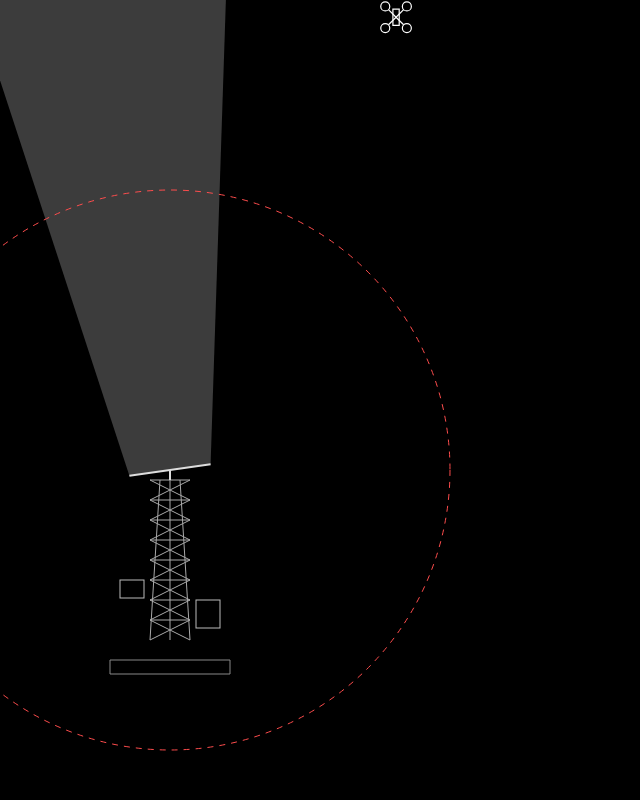
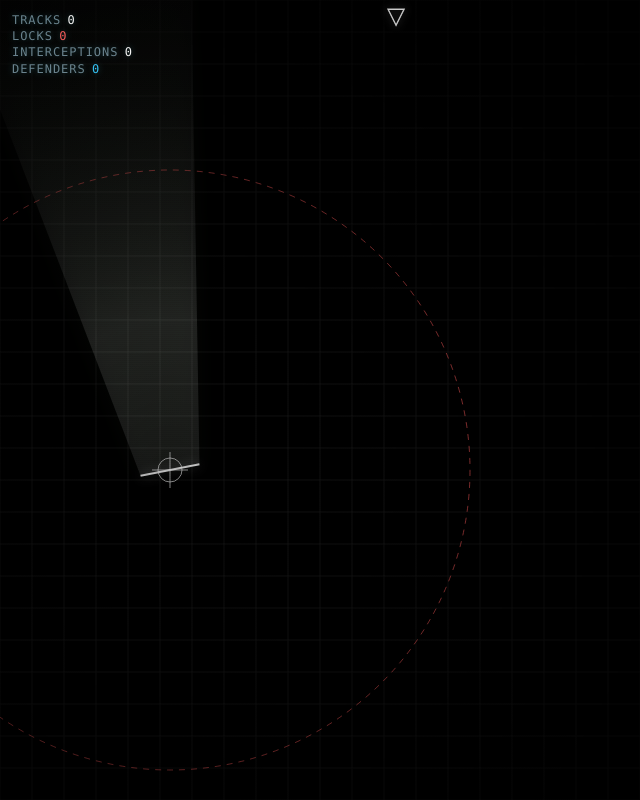
Before and after one commit to dnpjr/drones, a plain HTML site: page index.html in a window 1280 px wide. Shown: the whole page, without its empty margins (0-640 px from the left). Drawn offline with Linux system fonts and the light colour scheme; animation ran at ten frames a second.

Commit message:
Update index.html

```diff
--- a/index.html
+++ b/index.html
@@ -2,34 +2,86 @@
 <html lang="en">
 <head>
   <meta charset="utf-8" />
-  <meta name="viewport" content="width=device-width, initial-scale=1" />
-  <title>Drone Swarm Radar — Single-file Html App (v20)</title>
+  <meta name="viewport" content="width=device-width, initial-scale=1, viewport-fit=cover" />
+  <title>Drone Swarm Radar — Ops Console</title>
   <style>
-    :root{ --bg:#000; --ink:#fff; --locked:#ff4d4d; --defender:#4ea3ff; }
+    :root{
+      /* Palette */
+      --bg:#070b12;              /* night-ops background */
+      --ink:#ffffff;             /* primary ink */
+      --hud:#9de1ff;             /* HUD accents */
+      --locked:#ff5b5b;          /* hostile/lock */
+      --defender:#31c9ff;        /* friendly */
+      --accent:#00ffd5;          /* highlights */
+      --dim:#6c8793;             /* subdued text */
+      --grid:#343434;            /* cartesian grid */
+
+      /* Beam tuning */
+      --beam-core: rgba(255, 255, 255, 0.1);
+      --beam-fill: rgba(255, 255, 255, 0.15);
+    }
+
     html,body{height:100%}
-    body{margin:0;background:var(--bg);color:var(--ink);font:14px/1.4 system-ui,-apple-system,Segoe UI,Roboto,Inter,Arial;overflow:hidden}
-    canvas{display:block;width:100%;height:100%;background:var(--bg)}
-    .note{position:fixed;left:10px;top:10px;color:#bbb;font-size:12px;opacity:.85}
+    body{
+      margin:0; background:var(--bg); color:var(--ink);
+      font:14px/1.35 ui-monospace, SFMono-Regular, Menlo, Monaco, Consolas, "Liberation Mono", "Courier New", monospace;
+      overflow:hidden;
+    }
+    canvas{
+      display:block; width:100vw; height:100vh; background:var(--bg);
+      touch-action:none;
+    }
+    /* HUD (top-left only) */
+    .hud{
+      position:fixed; z-index:2; color:var(--hud); letter-spacing:.08em; text-transform:uppercase;
+      font-size:12px; opacity:.95; user-select:none; pointer-events:none;
+      mix-blend-mode:screen;
+      text-shadow: 0 0 6px rgba(97,239,255,.25);
+    }
+    .hud .k{ color:var(--dim); margin-right:.4rem }
+    .hud .v{ color:var(--ink) }
+    .hud-tl{ left:12px; top:12px }
   </style>
 </head>
 <body>
   <canvas id="c"></canvas>
+  <div class="hud hud-tl" id="hudTL"></div>
 
   <script>
   'use strict';
-  // ===== Canvas & safe defaults =====
+
+  // ===== Canvas & DPI-safe setup =====
   const canvas = document.getElementById('c');
-  const ctx = canvas.getContext('2d');
-  let W = window.innerWidth  || 1280;
-  let H = window.innerHeight || 720;
+  const ctx = canvas.getContext('2d', { alpha:false, desynchronized:true, antialias:true });
+  let W = 1280, H = 720, dpr = Math.max(1, window.devicePixelRatio || 1);
+
+  function setSize(){
+    W = Math.max(320, Math.floor(window.innerWidth));
+    H = Math.max(320, Math.floor(window.innerHeight));
+    dpr = Math.max(1, window.devicePixelRatio || 1);
+
+    canvas.style.width = W + 'px';
+    canvas.style.height = H + 'px';
+    canvas.width = Math.round(W * dpr);
+    canvas.height = Math.round(H * dpr);
+    ctx.setTransform(dpr, 0, 0, dpr, 0, 0);
+    tower.y = H - 160;
+  }
+  window.addEventListener('resize', setSize, { passive:true });
 
   // ===== Tower & radar =====
-  const tower = { x: 170, y: H-160, r: 280, h: 160, sweep: 0, sweepSpeed: 1.2, span: Math.PI/18 };
+  const tower = { x: 170, y: H-160, r: 300, h: 160, sweep: 0, sweepSpeed: 1.18, span: Math.PI/18 };
+  const SHOW_TRACK_LINES = false;  // set true later if you want them back
 
   // Entities
   const enemies = [];
   const defenders = [];
   const pops = [];
+  const DEFENDER_SPAWN_Y_OFFSET = -50; // negative lifts spawns up;
+
+  // Stats / HUD
+  let KILLS = 0, lastFpsT = 0, fps = 0, fpsAccum = 0, fpsSamples = 0;
+  const hudTL = document.getElementById('hudTL');
 
   // ===== Helpers =====
   const rand=(a=0,b=1)=>a+Math.random()*(b-a);
@@ -37,18 +89,23 @@
   const seek=(ax,ay,bx,by)=>{const dx=bx-ax,dy=by-ay;const d=Math.hypot(dx,dy)||1;return {x:dx/d,y:dy/d,d}};
   function radarHead(){ return { x: tower.x, y: tower.y - tower.h - 10 }; }
   function getBeamDir(){ return tower.sweep + Math.PI/2; } // beam ⟂ to rod
-  function resize(){ W=canvas.width=window.innerWidth; H=canvas.height=window.innerHeight; tower.y=H-160; }
-  window.addEventListener('resize', resize);
+  function getVar(name){ return getComputedStyle(document.documentElement).getPropertyValue(name).trim(); }
 
   // ===== Spawning =====
   function spawnEnemy(){
-    const x = rand(0,W); const y = -30 - rand(0, H*0.25);
+    const x = rand(0,W), y = -30 - rand(0, H*0.25);
     const base = 22 + rand(0,12);
     return { x,y, vx:0, vy:0, speed: base, maxSpeed: base*1.15, jitter: rand(0,1000), detected:false, locked:false, assigned:false, dead:false };
   }
   const PAD_OFFSETS = [ {dx:-60,dy:38},{dx:-30,dy:38},{dx:0,dy:38},{dx:30,dy:38},{dx:60,dy:38}, {dx:-45,dy:64},{dx:-15,dy:64},{dx:15,dy:64},{dx:45,dy:64} ];
   let padIndex=0;
-  function defenderSpawnPoint(){ const o=PAD_OFFSETS[padIndex++ % PAD_OFFSETS.length]; return { x:tower.x+o.dx+rand(-6,6), y:tower.y+o.dy+rand(-4,4) }; }
+  function defenderSpawnPoint(){
+  const o = PAD_OFFSETS[padIndex++ % PAD_OFFSETS.length];
+  return {
+    x: tower.x + o.dx + rand(-6, 6),
+    y: tower.y + o.dy + DEFENDER_SPAWN_Y_OFFSET + rand(-4, 4)
+  };
+}
   function spawnDefender(target){ const p=defenderSpawnPoint(); defenders.push({ x:p.x, y:p.y, speed: 190, boost:1, target, dead:false }); }
 
   // ===== Simulation params =====
@@ -57,12 +114,12 @@
   const FORCE_INTERCEPT_DIST = () => Math.max(34, tower.r*0.35);
   const INSTANT_POP_DIST    = () => Math.max(14, tower.r*0.12);
 
-  // ===== Sim loop state =====
+  // ===== Sim loop =====
   let paused=false, last=0;
 
   function step(dt){
     tower.sweep = (tower.sweep + tower.sweepSpeed*dt) % (Math.PI*2);
-    if(enemies.length < 22 && Math.random() < 0.026) enemies.push(spawnEnemy());
+    if(enemies.length < 24 && Math.random() < 0.026) enemies.push(spawnEnemy());
 
     const head = radarHead();
     const beamDir = getBeamDir();
@@ -75,7 +132,11 @@
       let vx = Math.cos(Math.atan2(to.y,to.x)+wanderAng)*0.5;
       let vy = Math.sin(Math.atan2(to.y,to.x)+wanderAng)*0.5;
 
-      for(const o of enemies){ if(o===e||o.dead) continue; const dx=e.x-o.x, dy=e.y-o.y; const d=Math.hypot(dx,dy); if(d>0 && d<SEP_EN){ vx += (dx/d)*(SEP_EN-d)*0.02; vy += (dy/d)*(SEP_EN-d)*0.02; } }
+      for(const o of enemies){
+        if(o===e||o.dead) continue;
+        const dx=e.x-o.x, dy=e.y-o.y; const d=Math.hypot(dx,dy);
+        if(d>0 && d<SEP_EN){ const push=(SEP_EN-d)*0.02; vx += (dx/d)*push; vy += (dy/d)*push; }
+      }
 
       const mag=Math.hypot(vx,vy)||1; vx/=mag; vy/=mag;
       const sp = clamp(e.speed, 10, e.maxSpeed);
@@ -91,10 +152,12 @@
       if(!e.locked && e.detected && distHead <= tower.r){ e.locked = true; }
 
       if(e.locked && distHead < FORCE_INTERCEPT_DIST()){
-        let best=null, bd=1e9; for(const d of defenders){ if(d.dead) continue; const dx=d.x-e.x, dy=d.y-e.y; const dd=dx*dx+dy*dy; if(dd<bd){bd=dd; best=d;} }
+        let best=null, bd=1e9;
+        for(const d of defenders){ if(d.dead) continue; const dx=d.x-e.x, dy=d.y-e.y; const dd=dx*dx+dy*dy; if(dd<bd){bd=dd; best=d;} }
         if(!best){ spawnDefender(e); best = defenders[defenders.length-1]; }
         best.target=e; best.boost = Math.max(best.boost||1, 2.2);
-        const v = seek(best.x,best.y,e.x,e.y); if(v.d < INSTANT_POP_DIST()){ pops.push({x:e.x,y:e.y,a:1}); best.dead=true; e.dead=true; }
+        const v = seek(best.x,best.y,e.x,e.y);
+        if(v.d < INSTANT_POP_DIST()){ pops.push({x:e.x,y:e.y,a:1}); best.dead=true; e.dead=true; KILLS++; }
       }
 
       if(e.y > H + 140) e.dead = true;
@@ -103,7 +166,9 @@
     for(const d of defenders){
       if(d.dead || !d.target || d.target.dead){ d.dead=true; continue; }
       d.speed = d.target.speed; d.boost = Math.max(1, d.boost||1);
-      const v=seek(d.x,d.y,d.target.x,d.target.y); d.x += v.x*d.speed*d.boost*dt; d.y += v.y*d.speed*d.boost*dt; if(v.d<11){ pops.push({x:d.target.x,y:d.target.y,a:1}); d.dead=true; d.target.dead=true; }
+      const v=seek(d.x,d.y,d.target.x,d.target.y);
+      d.x += v.x*d.speed*d.boost*dt; d.y += v.y*d.speed*d.boost*dt;
+      if(v.d<11){ pops.push({x:d.target.x,y:d.target.y,a:1}); d.dead=true; if(!d.target.dead){ d.target.dead=true; KILLS++; } }
       d.boost = Math.max(1, d.boost - dt*0.8);
     }
 
@@ -111,8 +176,9 @@
     separatePairs(defenders, SEP_DEF);
     separateCross(enemies, defenders, SEP_CROSS);
 
-    for(const p of pops){ p.a -= dt*6; }
+    for(const p of pops){ p.a -= dt*5.5; }
 
+    // cleanup
     for(let i=enemies.length-1;i>=0;i--) if(enemies[i].dead) enemies.splice(i,1);
     for(let i=defenders.length-1;i>=0;i--) if(defenders[i].dead) defenders.splice(i,1);
     for(let i=pops.length-1;i>=0;i--) if(pops[i].a<=0) pops.splice(i,1);
@@ -125,66 +191,81 @@
       for(let j=i+1;j<list.length;j++){
         const b=list[j]; if(!b || b.dead) continue;
         const dx=b.x-a.x, dy=b.y-a.y; const d=Math.hypot(dx,dy);
-        if(d>0 && d<minDist){ const push=(minDist-d)/2; const nx=dx/d, ny=dy/d; a.x -= nx*push; a.y -= ny*push; b.x += nx*push; b.y += ny*push; }
+        if(d>0 && d<minDist){
+          const push=(minDist-d)/2; const nx=dx/d, ny=dy/d;
+          a.x -= nx*push; a.y -= ny*push; b.x += nx*push; b.y += ny*push;
+        }
       }
     }
   }
   function separateCross(A,B,minDist){
-    for(const a of A){ if(a.dead) continue; for(const b of B){ if(b.dead) continue; if(b.target===a) continue; const dx=b.x-a.x, dy=b.y-a.y; const d=Math.hypot(dx,dy); if(d>0 && d<minDist){ const push=(minDist-d)/2; const nx=dx/d, ny=dy/d; a.x -= nx*push; a.y -= ny*push; b.x += nx*push; b.y += ny*push; } }}
+    for(const a of A){
+      if(a.dead) continue;
+      for(const b of B){
+        if(b.dead) continue;
+        if(b.target===a) continue;
+        const dx=b.x-a.x, dy=b.y-a.y; const d=Math.hypot(dx,dy);
+        if(d>0 && d<minDist){
+          const push=(minDist-d)/2; const nx=dx/d, ny=dy/d;
+          a.x -= nx*push; a.y -= ny*push; b.x += nx*push; b.y += ny*push;
+        }
+      }
+    }
   }
 
   // ===== Drawing =====
-  function drawDroneProfile(x,y,color,size=9){
-    ctx.save(); ctx.translate(x,y); ctx.strokeStyle=color; ctx.lineWidth=1.2;
-    ctx.beginPath(); ctx.rect(-size*0.35, -size*0.9, size*0.7, size*1.8); ctx.stroke();
-    const arm = size*1.2, r=size*0.5; const pts=[[arm,arm],[arm,-arm],[-arm,arm],[-arm,-arm]];
-    for(const [ax,ay] of pts){ ctx.beginPath(); ctx.moveTo(0,0); ctx.lineTo(ax*0.7,ay*0.7); ctx.stroke(); ctx.beginPath(); ctx.arc(ax,ay,r,0,Math.PI*2); ctx.stroke(); }
+
+function drawGrid(){
+  const head = radarHead();              // center of fade
+
+  // 1) Draw the cartesian grid (uniform)
+  ctx.save();
+  ctx.lineWidth = 1;
+  ctx.strokeStyle = getVar('--grid');
+  ctx.globalAlpha = 0.6;                // base grid strength
+  const s = 32;
+
+  for (let x = 0; x <= W; x += s) {
+    ctx.beginPath(); ctx.moveTo(x, 0); ctx.lineTo(x, H); ctx.stroke();
+  }
+  for (let y = 0; y <= H; y += s) {
+    ctx.beginPath(); ctx.moveTo(0, y); ctx.lineTo(W, y); ctx.stroke();
+  }
+
+  // 2) Radial fade mask (only affects what we've drawn so far = the grid)
+  const innerRadius = Math.max(80, Math.min(W, H) * 0.16);   // fully visible near head
+  const outerRadius = Math.max(W, H) * 0.65;                 // fades to 0 by here
+
+  const g = ctx.createRadialGradient(head.x, head.y, innerRadius,
+                                     head.x, head.y, outerRadius);
+  g.addColorStop(0.00, 'rgba(255,255,255,1)');
+  g.addColorStop(0.55, 'rgba(255,255,255,0.35)');
+  g.addColorStop(1.00, 'rgba(255,255,255,0)');
+
+  ctx.globalCompositeOperation = 'destination-in';
+  ctx.fillStyle = g;
+  ctx.fillRect(0, 0, W, H);
   ctx.restore();
 }
 
-  function drawTower(){
-    const x=tower.x, y=tower.y, h=tower.h, w=60; const head=radarHead();
-    ctx.save();
-    ctx.strokeStyle='#888'; ctx.lineWidth=1; ctx.beginPath(); ctx.rect(x-w, y+20, w*2, 14); ctx.stroke();
 
-    ctx.lineWidth=1; ctx.strokeStyle='#aaa';
-    ctx.beginPath(); ctx.moveTo(x-w/3,y); ctx.lineTo(x-w/6, y-h);
-    ctx.moveTo(x+w/3,y); ctx.lineTo(x+w/6, y-h);
-    ctx.moveTo(x,y); ctx.lineTo(x, y-h);
-    ctx.stroke();
 
-    ctx.beginPath(); const levels=8; for(let i=0;i<levels;i++){ const y1=y - (i*(h/levels)); const y2=y - ((i+1)*(h/levels)); ctx.moveTo(x-w/3,y1); ctx.lineTo(x+w/3,y2); ctx.moveTo(x+w/3,y1); ctx.lineTo(x-w/3,y2); ctx.moveTo(x-w/3,y2); ctx.lineTo(x+w/3,y2);} ctx.stroke();
-
-    ctx.strokeStyle='#bbb'; ctx.strokeRect(x+w/3+6, y-40, 24, 28); ctx.strokeRect(x-w/3-30, y-60, 24, 18);
-
-    ctx.save(); ctx.lineWidth=2; ctx.strokeStyle='#ddd';
-    ctx.beginPath(); ctx.moveTo(head.x, y-h); ctx.lineTo(head.x, head.y); ctx.stroke();
-    ctx.translate(head.x, head.y); ctx.rotate(tower.sweep); ctx.beginPath(); ctx.moveTo(-82/2,0); ctx.lineTo(82/2,0); ctx.stroke(); ctx.restore();
-
-    ctx.restore();
-  }
-
-// ===== Beam: symmetric trapezoid (base = rod ends, sides diverge, circular top) =====
+  // ===== Beam (symmetric trapezoid with soft gradient) =====
   function drawBeamFullBar(){
     const head = radarHead();
-  const dir  = getBeamDir();      // forward (⊥ to rod)
-  const span = tower.span;        // half-angle the sides flare at
-  const R    = SWEEP_RANGE();     // radius of the outer arc
+    const dir  = getBeamDir();
+    const span = tower.span;
+    const R    = SWEEP_RANGE();
 
-  // Rod direction is perpendicular to the beam direction
-  const rodAngle = tower.sweep; // actual rotation of rod
+    const rodAngle = tower.sweep;
     const ux = Math.cos(rodAngle), uy = Math.sin(rodAngle);
-
-  // Rod endpoints A (left) and B (right) in world coords
-  const rodHalf = 41; // half rod length
+    const rodHalf = 30;
     const A = { x: head.x - ux*rodHalf, y: head.y - uy*rodHalf };
     const B = { x: head.x + ux*rodHalf, y: head.y + uy*rodHalf };
 
-  // Side directions (diverging)
-  const vL = { x: Math.cos(dir + span), y: Math.sin(dir + span) }; // from A
-  const vR = { x: Math.cos(dir - span), y: Math.sin(dir - span) }; // from B
+    const vL = { x: Math.cos(dir + span), y: Math.sin(dir + span) };
+    const vR = { x: Math.cos(dir - span), y: Math.sin(dir - span) };
 
-  // Ray→circle intersection
     function rayCircle(P, v){
       const rx = v.x, ry = v.y;
       const px = P.x - head.x, py = P.y - head.y;
@@ -196,78 +277,274 @@ function drawBeamFullBar(){
       return { x: P.x + rx*t, y: P.y + ry*t };
     }
 
-  // Outer arc endpoints
     const D = rayCircle(A, vL); // top-left
     const C = rayCircle(B, vR); // top-right
 
-  // Arc angles
     let aL = Math.atan2(D.y - head.y, D.x - head.x);
     let aR = Math.atan2(C.y - head.y, C.x - head.x);
-
     const TWO_PI = Math.PI * 2;
     let delta = (aL - aR) % TWO_PI; if (delta < 0) delta += TWO_PI;
     const anticlockwise = delta > Math.PI;
 
-  // Draw shape
+    // Gradient fill (radial from head)
+    const g = ctx.createRadialGradient(head.x, head.y, 0, head.x, head.y, R);
+    g.addColorStop(0.00, getVar('--beam-core'));
+    g.addColorStop(0.25, getVar('--beam-fill'));
+    g.addColorStop(1.00, 'rgba(0,0,0,0)');
+
     ctx.save();
-  ctx.globalCompositeOperation = 'source-over';
-  ctx.fillStyle = 'rgba(200,200,200,0.30)';
+    ctx.globalCompositeOperation = 'lighter';
+    ctx.shadowBlur = 18;
+    ctx.shadowColor = 'rgba(160, 255, 120, .22)';     // NVG green
+    ctx.fillStyle = g;
 
     ctx.beginPath();
-  ctx.moveTo(A.x, A.y);           // base left
-  ctx.lineTo(B.x, B.y);           // base right
-  ctx.lineTo(C.x, C.y);           // right side
-  ctx.arc(head.x, head.y, R, aR, aL, anticlockwise); // arc top
-  ctx.lineTo(A.x, A.y);           // left side
+    ctx.moveTo(A.x, A.y);
+    ctx.lineTo(B.x, B.y);
+    ctx.lineTo(C.x, C.y);
+    ctx.arc(head.x, head.y, R, aR, aL, anticlockwise);
+    ctx.lineTo(A.x, A.y);
     ctx.closePath();
     ctx.fill();
+    ctx.restore();
+  }
 
+  // ===== Tower & visuals =====
+  function drawTower(){
+    const x=tower.x, y=tower.y, h=tower.h; const head=radarHead();
+    ctx.save();
+
+    // Head rod
+    ctx.save();
+    ctx.lineWidth=2; ctx.strokeStyle='rgba(255,255,255,.95)'; ctx.shadowBlur=12; ctx.shadowColor='rgba(255,255,255,.35)';
+
+    ctx.translate(head.x, head.y);
+    ctx.rotate(tower.sweep);
+    ctx.beginPath(); ctx.moveTo(-30,0); ctx.lineTo(30,0); ctx.stroke();
+    ctx.restore();
+
+    // Head crosshair
+    ctx.strokeStyle='rgba(255,255,255,.65)'; ctx.lineWidth=1;
+    ctx.beginPath(); ctx.arc(head.x, head.y, 12, 0, Math.PI*2); ctx.stroke();
+    ctx.beginPath(); ctx.moveTo(head.x-18, head.y); ctx.lineTo(head.x+18, head.y);
+    ctx.moveTo(head.x, head.y-18); ctx.lineTo(head.x, head.y+18); ctx.stroke();
+
+    ctx.restore();
+  }
+
+  function drawRangeRing(){
+    const head = radarHead();
+    ctx.save();
+    ctx.setLineDash([6,6]);
+    ctx.strokeStyle=getVar('--locked'); ctx.lineWidth=0.5;
+    ctx.beginPath(); ctx.arc(head.x,head.y,tower.r,0,Math.PI*2); ctx.stroke();
+    ctx.setLineDash([]);
+    ctx.restore();
+  }
+
+  // ===== Symbols =====
+  function drawEnemyTriangle(x,y,color){
+    ctx.save();
+    ctx.translate(x,y);
+    ctx.strokeStyle=color;
+    ctx.lineWidth=1.4;
+    ctx.shadowBlur = 8;
+    ctx.shadowColor = color + '55';
+
+    // enemy: downward triangle
+    const s=8;
+    ctx.beginPath();
+    ctx.moveTo(0, s);
+    ctx.lineTo(-s, -s);
+    ctx.lineTo(s, -s);
+    ctx.closePath();
+    ctx.stroke();
+
+    ctx.restore();
+  }
+
+  function drawFriendlyChevron(x,y,color){
+    ctx.save();
+    ctx.translate(x,y);
+    ctx.strokeStyle=color;
+    ctx.lineWidth=1.4;
+    ctx.shadowBlur = 8;
+    ctx.shadowColor = color + '55';
+
+    const s=9;
+    ctx.beginPath();
+    ctx.moveTo(-s, -s*0.4);
+    ctx.lineTo(0, s*0.8);
+    ctx.lineTo(s, -s*0.4);
+    ctx.stroke();
+
+    ctx.restore();
+  }
+
+  // NEW: lock bracket drawn only when detected; white outside ring, red inside
+  function drawLockBracket(x,y,color){
+    ctx.save();
+    ctx.translate(x,y);
+    ctx.shadowBlur = 0;
+    ctx.strokeStyle = color;
+    ctx.lineWidth = 1;
+
+    ctx.beginPath();
+    // TL
+    ctx.moveTo(-10,-12); ctx.lineTo(-16,-12); ctx.lineTo(-16,-6);
+    // TR
+    ctx.moveTo(10,-12);  ctx.lineTo(16,-12);  ctx.lineTo(16,-6);
+    // BL
+    ctx.moveTo(-10,12);  ctx.lineTo(-16,12);  ctx.lineTo(-16,6);
+    // BR
+    ctx.moveTo(10,12);   ctx.lineTo(16,12);   ctx.lineTo(16,6);
+    ctx.stroke();
+
+    ctx.restore();
+  }
+
+  function drawDrones(){
+  const head = radarHead();
+
+  // Links from head to detected targets (white outside ring, red inside)
+  if (SHOW_TRACK_LINES) {
+    for (const e of enemies) {
+      if (e.dead || !e.detected) continue;
+      const distHead = Math.hypot(e.x - head.x, e.y - head.y);
+      const col = (distHead <= tower.r) ? getVar('--locked') : '#ffffff';
+      ctx.strokeStyle = col; ctx.lineWidth = 0.8; ctx.globalAlpha = 0.9;
+      ctx.beginPath(); ctx.moveTo(head.x, head.y); ctx.lineTo(e.x, e.y); ctx.stroke();
+    }
+    ctx.globalAlpha = 1;
+  }
+
+
+    // Enemy / Defender symbols
+    for(const e of enemies){
+      if(e.dead) continue;
+      // Enemy triangle color can still reflect "locked" state (red once inside ring)
+      const triColor = e.locked ? getVar('--locked') : '#ffffff';
+      drawEnemyTriangle(e.x, e.y, triColor);
+
+      // Lock brackets ONLY when detected; white outside ring, red inside ring
+      if(e.detected){
+        const distHead=Math.hypot(e.x-head.x, e.y-head.y);
+        const bracketColor = (distHead<=tower.r) ? getVar('--locked') : '#ffffff';
+        drawLockBracket(e.x, e.y, bracketColor);
+      }
+    }
+    for(const d of defenders){
+      if(d.dead) continue;
+      drawFriendlyChevron(d.x, d.y, getVar('--defender'));
+    }
+  }
+
+  function drawPops(){
+    for(const p of pops){
+      ctx.save();
+      ctx.globalAlpha = Math.max(0, p.a);
+      ctx.fillStyle = '#ffffff';
+      ctx.shadowBlur = 18;
+      ctx.shadowColor = 'rgba(255,255,255,.8)';
+      ctx.beginPath(); ctx.arc(p.x,p.y,5,0,Math.PI*2); ctx.fill();
+      ctx.restore();
+    }
+  }
+
+  function drawScanlines(){
+    ctx.save();
+    ctx.globalAlpha = 0.06;
+    for(let y=0; y<H; y+=2){
+      ctx.fillStyle = '#000';
+      ctx.fillRect(0,y,W,1);
+    }
+    ctx.restore();
+  }
+
+  function drawVignette(){
+    const g = ctx.createRadialGradient(W*0.5, H*0.5, Math.min(W,H)*0.2, W*0.5, H*0.5, Math.max(W,H)*0.7);
+    g.addColorStop(0, 'rgba(0,0,0,0)');
+    g.addColorStop(1, 'rgba(0,0,0,0.5)');
+    ctx.save();
+    ctx.fillStyle = g;
+    ctx.fillRect(0,0,W,H);
     ctx.restore();
   }
 
   function draw(){
     ctx.clearRect(0,0,W,H);
 
-    const head = radarHead();
 
-    // Beam first
+
+    // Background layers
+    drawGrid();
     drawBeamFullBar();
 
-    // Inner dashed radius — RED and centered at HEAD
-    ctx.setLineDash([6,6]); ctx.strokeStyle=getVar('--locked'); ctx.lineWidth=1; ctx.beginPath(); ctx.arc(head.x,head.y,tower.r,0,Math.PI*2); ctx.stroke(); ctx.setLineDash([]);
+    // Tactical layers
+    drawRangeRing();
+    drawDrones();
+    drawPops();
 
-    // Tracking links from head
-    for(const e of enemies){ if(e.dead || !e.detected) continue; const distHead=Math.hypot(e.x-head.x, e.y-head.y); const col = (e.locked || distHead<=tower.r) ? getVar('--locked') : '#fff'; ctx.strokeStyle=col; ctx.lineWidth=0.8; ctx.beginPath(); ctx.moveTo(head.x,head.y); ctx.lineTo(e.x,e.y); ctx.stroke(); }
+    // Foreground: Tower + FX
+    drawTower();
 
-    // Drones
-    for(const e of enemies){ if(e.dead) continue; drawDroneProfile(e.x,e.y, e.locked ? getVar('--locked') : '#fff'); }
-    for(const d of defenders){ if(d.dead) continue; drawDroneProfile(d.x,d.y, getVar('--defender')); }
-
-    // Pops
-    for(const p of pops){ ctx.globalAlpha=p.a; ctx.fillStyle='#fff'; ctx.beginPath(); ctx.arc(p.x,p.y,5,0,Math.PI*2); ctx.fill(); ctx.globalAlpha=1; }
-
-    // Tower last
-    drawTower();
+    // Screen treatments
+    drawScanlines();
+    drawVignette();
   }
 
-  function getVar(name){ return getComputedStyle(document.documentElement).getPropertyValue(name).trim(); }
+  // ===== HUD updater (top-left only) =====
+  let hudTimer = 0;
+  function updateHUD(dt){
+    hudTimer += dt;
+    if(hudTimer < 0.25) return; // reduce DOM churn
+    hudTimer = 0;
+
+    const tracks = enemies.reduce((n, e) => n + (e.detected ? 1 : 0), 0);
+    const locks  = enemies.reduce((n, e) => n + (e.locked   ? 1 : 0), 0);
+    const defendersActive = defenders.length;
+
+    hudTL.innerHTML = `
+      <div><span class="k">Tracks</span><span class="v">${tracks}</span></div>
+      <div><span class="k">Locks</span><span class="v" style="color:${getVar('--locked')}">${locks}</span></div>
+      <div><span class="k">Interceptions</span><span class="v">${KILLS}</span></div>
+      <div><span class="k">Defenders</span><span class="v" style="color:${getVar('--defender')}">${defendersActive}</span></div>
+    `;
+  }
 
   // ===== Lightweight runtime tests =====
   function runTests(){
     const diff = ((getBeamDir() - (tower.sweep + Math.PI/2) + Math.PI*3)%(Math.PI*2))-Math.PI;
     console.assert(Math.abs(diff) < 1e-6, 'Beam not perpendicular to rod');
-    for(let k=0;k<5;k++){
-      const a=enemies[(Math.random()*enemies.length)|0], b=enemies[(Math.random()*enemies.length)|0];
-      if(a&&b&&a!==b) console.assert(Math.hypot(a.x-b.x,a.y-b.y) >= SEP_EN-1, 'Enemy overlap');
-    }
     try { drawBeamFullBar(); } catch (e) { console.error('Beam draw failed', e); }
   }
   setInterval(runTests, 5000);
 
   // ===== Loop =====
-  function loop(now){ const dt=Math.min(0.05,(now-last)/1000||0.016); last=now||performance.now(); if(!paused) step(dt); draw(); requestAnimationFrame(loop); }
-  function init(){ resize(); for(let i=0;i<5;i++) enemies.push(spawnEnemy()); last=performance.now(); requestAnimationFrame(loop); }
-  if(document.readyState==='loading') window.addEventListener('DOMContentLoaded', init); else init();
+  function loop(nowMs){
+    const now = nowMs || performance.now();
+    const dt = Math.min(0.05, (now-last)/1000 || 0.016);
+    // FPS (for internal smoothing only)
+    fpsAccum += 1/dt; fpsSamples++;
+    if(!lastFpsT) lastFpsT = now;
+    if(now - lastFpsT > 500){ fps = Math.max(1, Math.round(fpsAccum / fpsSamples)); fpsAccum = 0; fpsSamples = 0; lastFpsT = now; }
+
+    last = now;
+    if(!paused) step(dt);
+    draw();
+    updateHUD(dt);
+    requestAnimationFrame(loop);
+  }
+
+  function init(){
+    setSize();
+    for(let i=0;i<6;i++) enemies.push(spawnEnemy());
+    last = performance.now();
+    requestAnimationFrame(loop);
+  }
+  if(document.readyState==='loading') window.addEventListener('DOMContentLoaded', init);
+  else init();
+
   </script>
 </body>
 </html>
```
Lines whose indentation alone changed are shown as unchanged.
